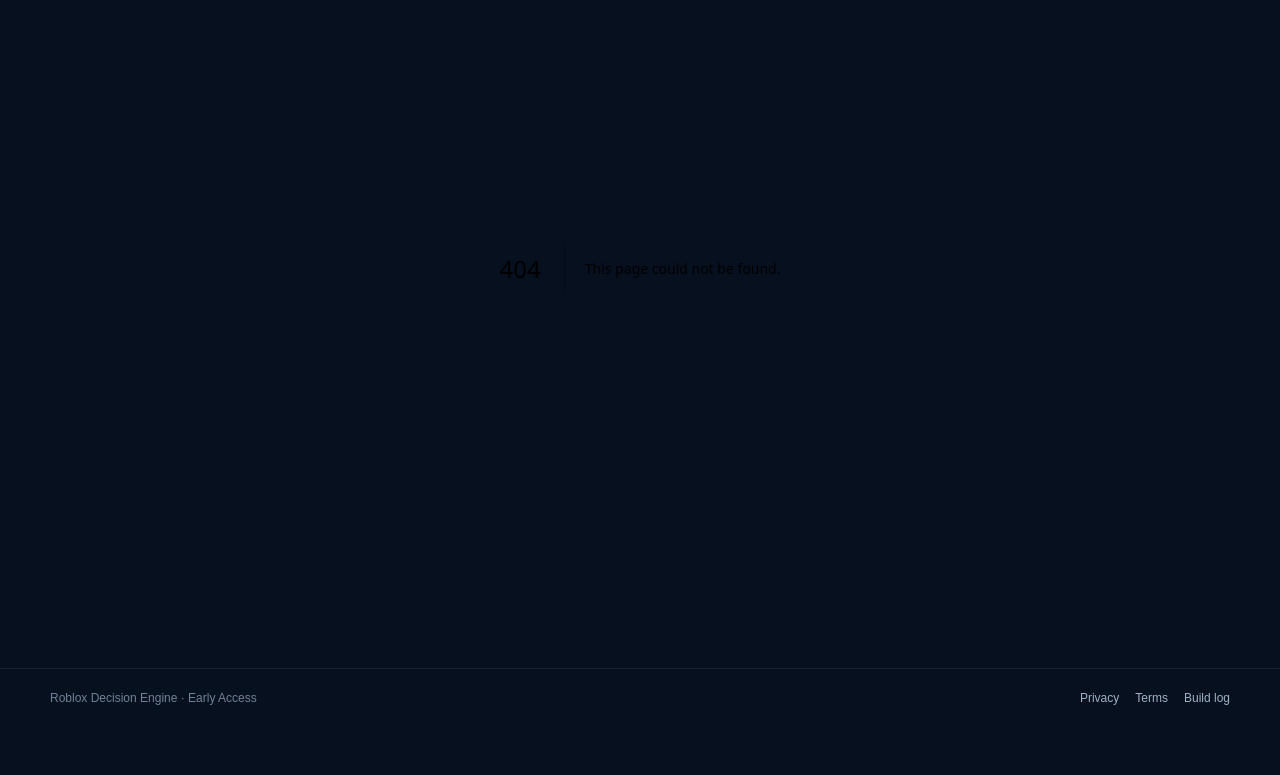
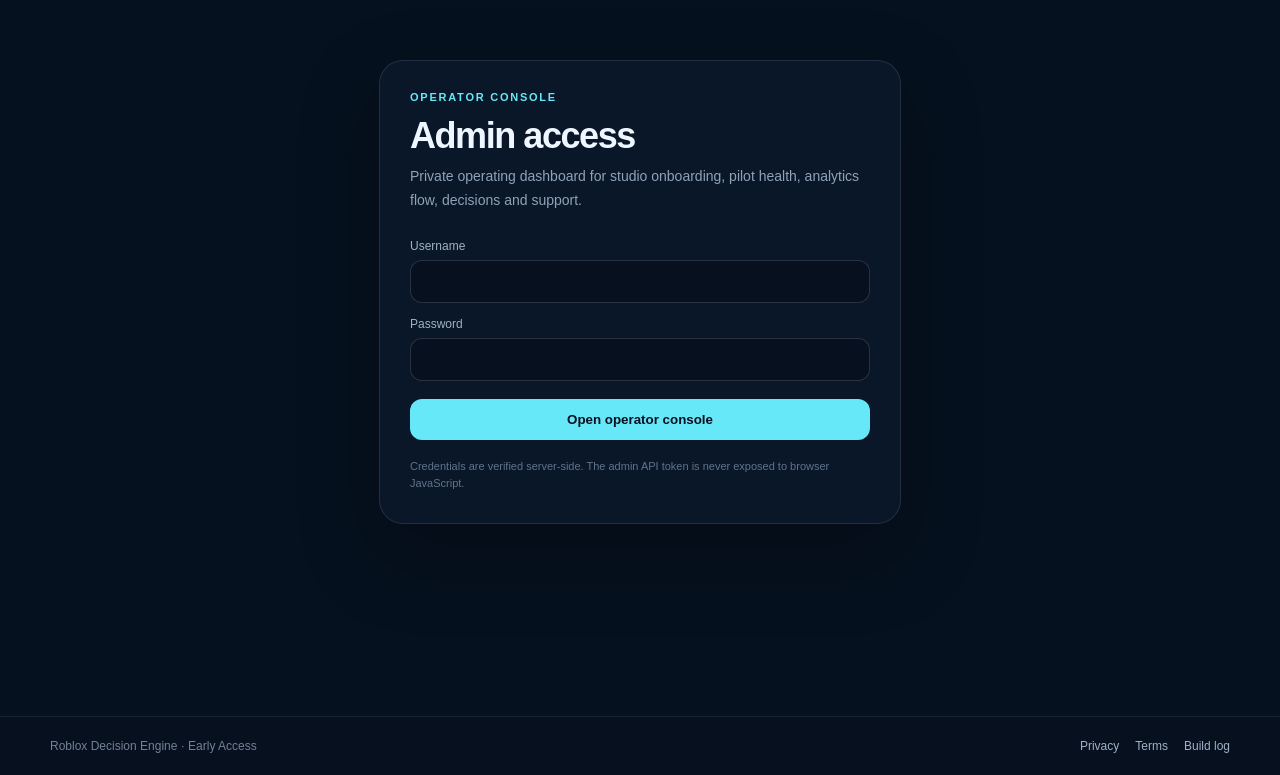
Before and after one commit to danielwauer-maker/roblox-decision-engine, a Next.js app in the folder apps/web/: page /admin/login in a window 1280 px wide. Before the commit this address had no page. Shown: the part 132-907 px from the top of the page. Before the commit the page ends 859 px from the top, so only its background shows below. Built offline with nearby package versions, Linux system fonts and the light colour scheme.

Commit message:
feat(r14): add admin login page

```diff
--- /dev/null
+++ b/apps/web/app/admin/login/page.tsx
@@ -0,0 +1,51 @@
+"use client";
+
+import { FormEvent, useState } from "react";
+
+export default function AdminLoginPage() {
+  const [username, setUsername] = useState("");
+  const [password, setPassword] = useState("");
+  const [error, setError] = useState("");
+  const [loading, setLoading] = useState(false);
+
+  async function submit(event: FormEvent) {
+    event.preventDefault();
+    setLoading(true);
+    setError("");
+    const response = await fetch("/api/admin/login", {
+      method: "POST",
+      headers: { "Content-Type": "application/json" },
+      body: JSON.stringify({ username, password }),
+    });
+    if (!response.ok) {
+      const payload = await response.json().catch(() => ({}));
+      setError(payload.detail ?? "Login failed.");
+      setLoading(false);
+      return;
+    }
+    window.location.href = "/admin";
+  }
+
+  return (
+    <main style={{ minHeight: "100vh", background: "#06111f", color: "#eef7ff", display: "grid", placeItems: "center", padding: 24, fontFamily: "Arial, sans-serif" }}>
+      <section style={{ width: "100%", maxWidth: 460, border: "1px solid rgba(255,255,255,.1)", background: "#0a1728", borderRadius: 24, padding: 30, boxShadow: "0 30px 80px rgba(0,0,0,.3)" }}>
+        <div style={{ color: "#67e8f9", fontSize: 11, fontWeight: 800, letterSpacing: ".16em", textTransform: "uppercase" }}>Operator Console</div>
+        <h1 style={{ margin: "12px 0 8px", fontSize: 36, letterSpacing: "-.04em" }}>Admin access</h1>
+        <p style={{ margin: 0, color: "#8fa2ba", lineHeight: 1.7, fontSize: 14 }}>Private operating dashboard for studio onboarding, pilot health, analytics flow, decisions and support.</p>
+        <form onSubmit={submit} style={{ marginTop: 26, display: "grid", gap: 14 }}>
+          <label style={{ display: "grid", gap: 7, color: "#9fb1c7", fontSize: 12 }}>
+            Username
+            <input value={username} onChange={(event) => setUsername(event.target.value)} autoComplete="username" required style={{ border: "1px solid rgba(255,255,255,.14)", background: "#07101f", color: "#eef7ff", borderRadius: 12, padding: "13px 14px" }} />
+          </label>
+          <label style={{ display: "grid", gap: 7, color: "#9fb1c7", fontSize: 12 }}>
+            Password
+            <input type="password" value={password} onChange={(event) => setPassword(event.target.value)} autoComplete="current-password" required style={{ border: "1px solid rgba(255,255,255,.14)", background: "#07101f", color: "#eef7ff", borderRadius: 12, padding: "13px 14px" }} />
+          </label>
+          {error && <div style={{ color: "#fda4af", fontSize: 13 }}>{error}</div>}
+          <button disabled={loading} style={{ marginTop: 4, background: "#67e8f9", color: "#07101f", border: 0, borderRadius: 12, padding: "13px 16px", fontWeight: 800, cursor: "pointer" }}>{loading ? "Signing in…" : "Open operator console"}</button>
+        </form>
+        <p style={{ margin: "18px 0 0", color: "#60738c", fontSize: 11, lineHeight: 1.6 }}>Credentials are verified server-side. The admin API token is never exposed to browser JavaScript.</p>
+      </section>
+    </main>
+  );
+}
```
